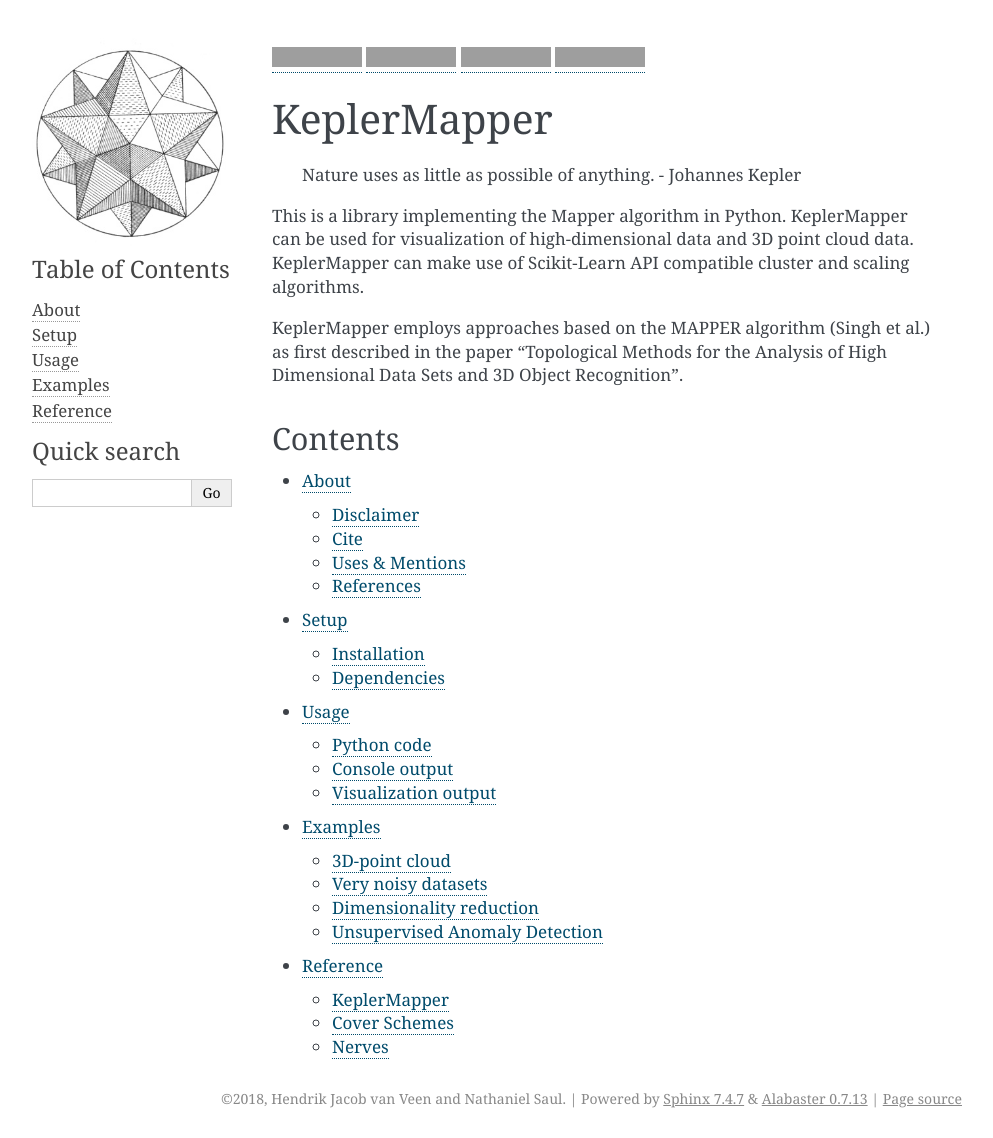
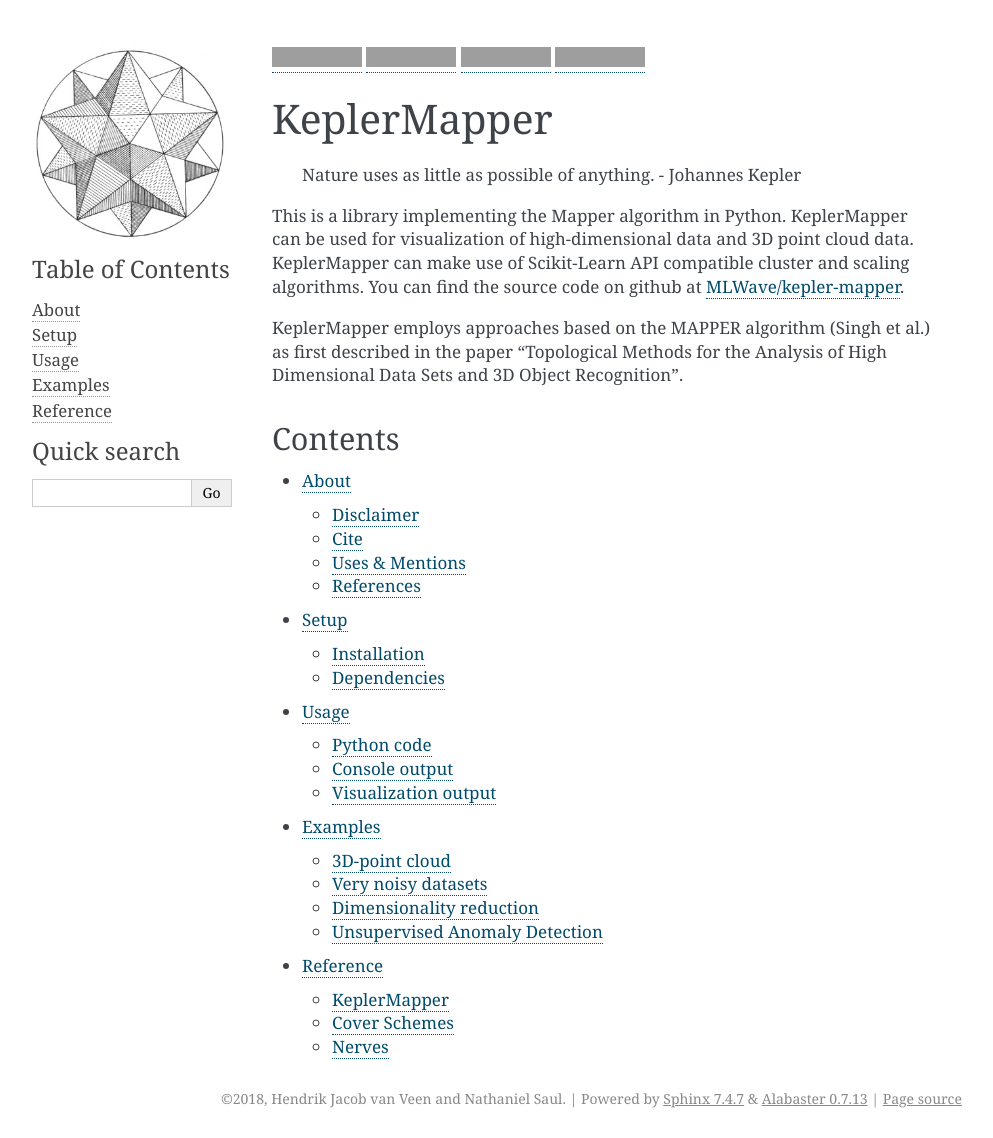
Before and after one commit to scikit-tda/kepler-mapper, a Sphinx documentation site: the page built from docs/index.rst, in a window 1280 px wide and 1138 px high, cut to the strip 0-1138 px from the top of the window. Shown: the whole strip, without its empty margins (148-1141 px from the left). Built offline with Sphinx 7.4.7, drawn with Linux system fonts in a browser that asks for light colours; pages that are not in the unit, such as notebooks, are missing from menus; grey boxes are pictures that could not be loaded.

Commit message:
add link back to repo in docs

```diff
--- a/docs/index.rst
+++ b/docs/index.rst
@@ -11,7 +11,8 @@
 
     Nature uses as little as possible of anything. - Johannes Kepler
 
-This is a library implementing the Mapper algorithm in Python. KeplerMapper can be used for visualization of high-dimensional data and 3D point cloud data. KeplerMapper can make use of Scikit-Learn API compatible cluster and scaling algorithms.
+This is a library implementing the Mapper algorithm in Python. KeplerMapper can be used for visualization of high-dimensional data and 3D point cloud data. KeplerMapper can make use of Scikit-Learn API compatible cluster and scaling algorithms. You can find the source code on github at
+`MLWave/kepler-mapper <https://github.com/MLWave/kepler-mapper>`_.
 
 KeplerMapper employs approaches based on the MAPPER algorithm (Singh et al.) as first described in the paper "Topological Methods for the Analysis of High Dimensional Data Sets and 3D Object Recognition".
 
```
